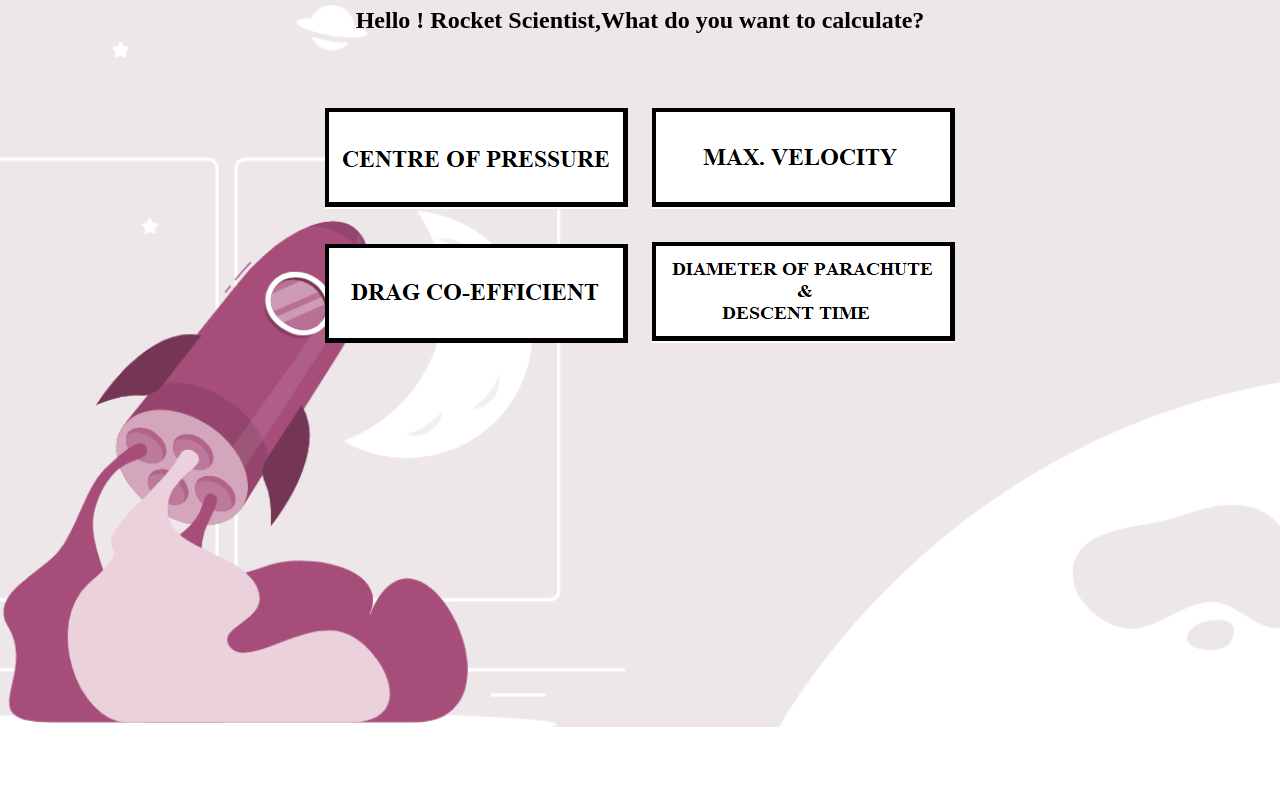
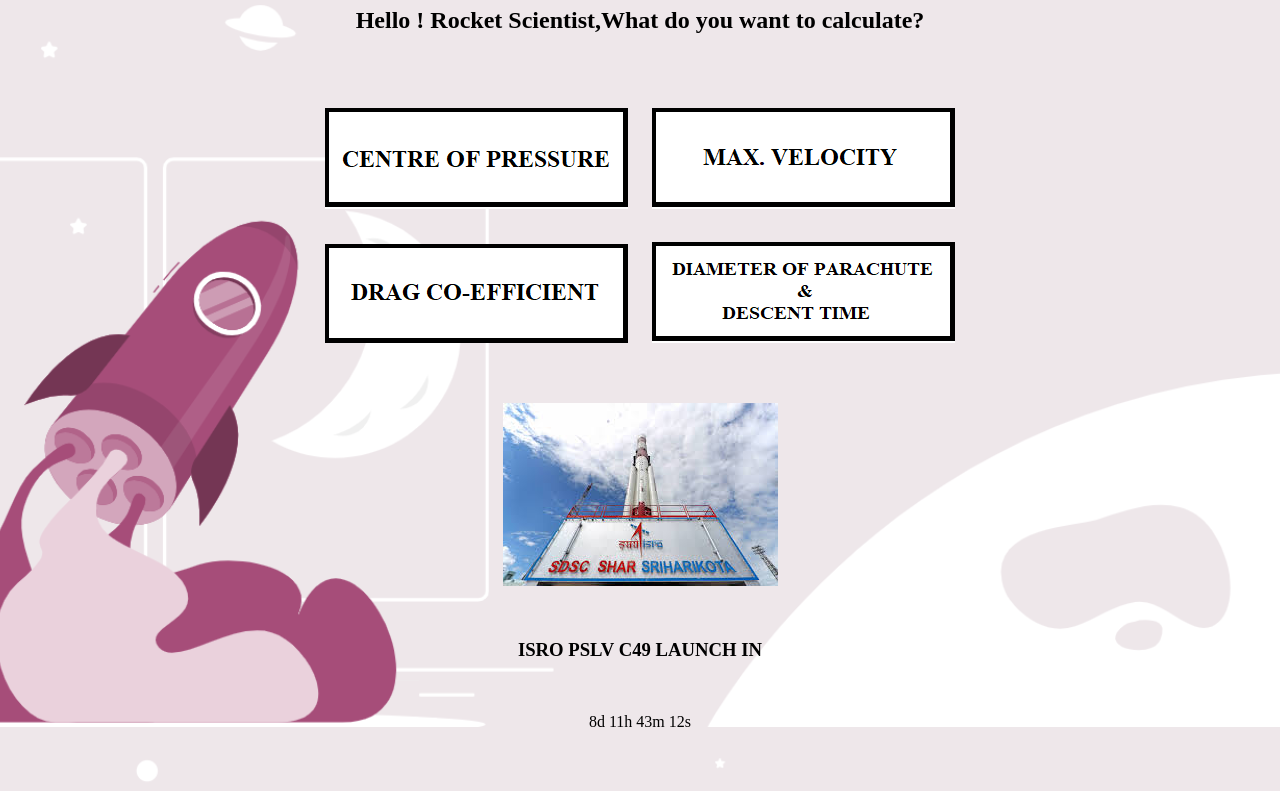
Before and after one commit to NEWSEARCHINNOVATION/tenacity, a plain HTML site: page index.htm in a window 1280 px wide. Shown: the part 73-864 px from the top of the page. Before the commit the page ends 800 px from the top, so only its background shows below. Drawn offline with Linux system fonts and the light colour scheme.

Commit message:
Update index.htm

```diff
--- a/index.htm
+++ b/index.htm
@@ -25,7 +25,39 @@
 <br><br><a href="cd.html"><img src="CD.png"></a>
 <a>&ensp;</a>
 <a href="parachute.html"><img src="AOP.png"></a></br></br>
+<br><img src="images.jpg" ></br>
+<br><h3>ISRO PSLV C49 LAUNCH IN</h3></br>
+<p id="demo"></p>
+<br><script>
+// Set the date we're counting down to
+var countDownDate = new Date("Nov 7, 2020 15:07:00").getTime();
 
+// Update the count down every 1 second
+var x = setInterval(function() {
+
+  // Get today's date and time
+  var now = new Date().getTime();
+
+  // Find the distance between now and the count down date
+  var distance = countDownDate - now;
+
+  // Time calculations for days, hours, minutes and seconds
+  var days = Math.floor(distance / (1000 * 60 * 60 * 24));
+  var hours = Math.floor((distance % (1000 * 60 * 60 * 24)) / (1000 * 60 * 60));
+  var minutes = Math.floor((distance % (1000 * 60 * 60)) / (1000 * 60));
+  var seconds = Math.floor((distance % (1000 * 60)) / 1000);
+
+  // Output the result in an element with id="demo"
+  document.getElementById("demo").innerHTML = days + "d " + hours + "h "
+  + minutes + "m " + seconds + "s ";
+
+  // If the count down is over, write some text
+  if (distance < 0) {
+    clearInterval(x);
+    document.getElementById("demo").innerHTML = "LAUNCH SUCCESSFUL";
+  }
+}, 1000);
+</script></br>
 
 
 
```
